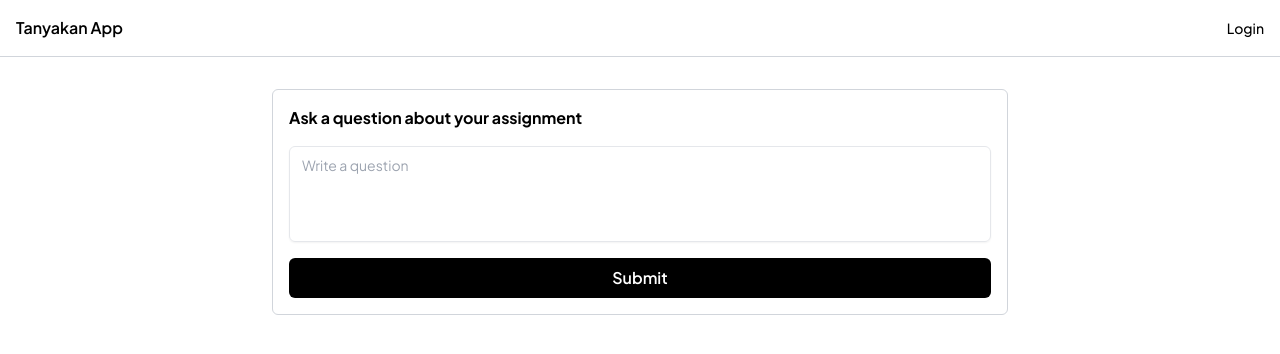
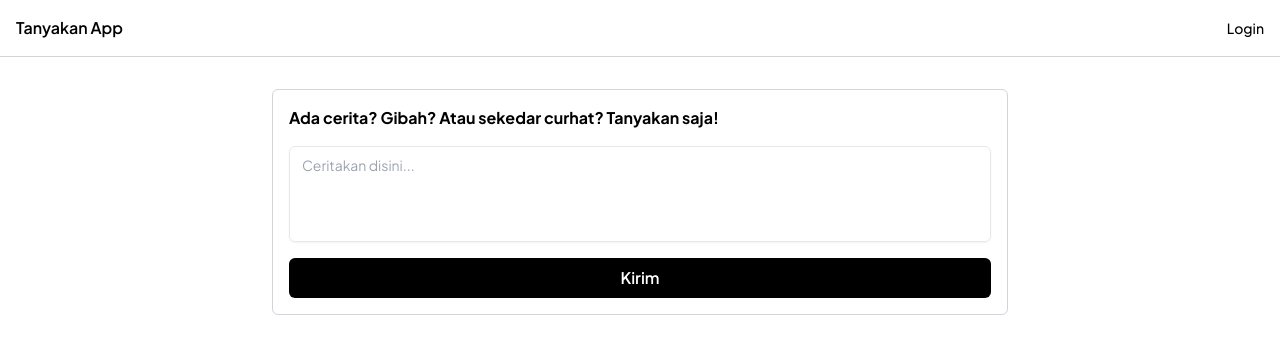
Before and after one commit to Brilliahib/tanyakan-app, a Next.js app: page /question/add in a window 1280 px wide. Shown: the top 354 px of the page. Built offline with nearby package versions, Linux system fonts and the light colour scheme; no server answers.

Commit message:
change button

```diff
--- a/app/page.tsx
+++ b/app/page.tsx
@@ -21,7 +21,7 @@ export default function MyApp() {
             <div className="flex items-center justify-center gap-x-4 flex-wrap">
               <Link
                 href="/question"
-                className="inline-flex items-center justify-center whitespace-nowrap rounded-md text-sm md:text-base font-semibold disabled:pointer-events-none disabled:opacity-50 bg-black text-white px-6 border-2 py-1.5 h-fit"
+                className="inline-flex items-center justify-center whitespace-nowrap rounded-md text-sm md:text-base font-semibold disabled:pointer-events-none disabled:opacity-50 bg-black text-white px-6 border-2 py-1.5 h-fit hover:bg-[#1e1e1e]"
               >
                 Explore
               </Link>
@@ -29,7 +29,7 @@ export default function MyApp() {
                 href="/question/add"
                 className="inline-flex items-center justify-center whitespace-nowrap rounded-md text-sm md:text-base font-semibold ring-offset-background transition-colors focus-visible:outline-none focus-visible:ring-2 focus-visible:ring-ring focus-visible:ring-offset-2 disabled:pointer-events-none disabled:opacity-50 bg-white text-black px-6 border-2 py-1.5 h-fit"
               >
-                Add a Question
+                Add Story
               </Link>
             </div>
           </div>
--- a/app/question/add/page.tsx
+++ b/app/question/add/page.tsx
@@ -53,7 +53,7 @@ export default function AddQuestion() {
       <div className="mx-auto w-full max-w-3xl format format-sm sm:format-base lg:format-lg py-4 lg:py-8 px-4">
         <Card rounded="md">
           <h1 className="font-bold text-base mb-4">
-            Ask a question about your assignment
+            Ada cerita? Gibah? Atau sekedar curhat? Tanyakan saja!
           </h1>
           <div>
             <textarea
@@ -62,13 +62,13 @@ export default function AddQuestion() {
               name="question"
               id="question"
               className="flex w-full rounded-md border-input bg-transparent px-3 py-2 text-sm shadow-sm placeholder:text-muted-foreground focus-visible:outline-none focus-visible:ring-1 focus-visible:ring-ring disabled:cursor-not-allowed disabled:opacity-50 anim min-h-24 resize-none border mb-4"
-              placeholder="Write a question"
+              placeholder="Ceritakan disini..."
             ></textarea>
             <button
               onClick={sendQuestion}
-              className="bg-black w-full rounded-md text-white py-2 font-semibold"
+              className="bg-black w-full rounded-md text-white py-2 font-semibold hover:bg-[#1e1e1e]"
             >
-              Submit
+              Kirim
             </button>
           </div>
         </Card>
```
